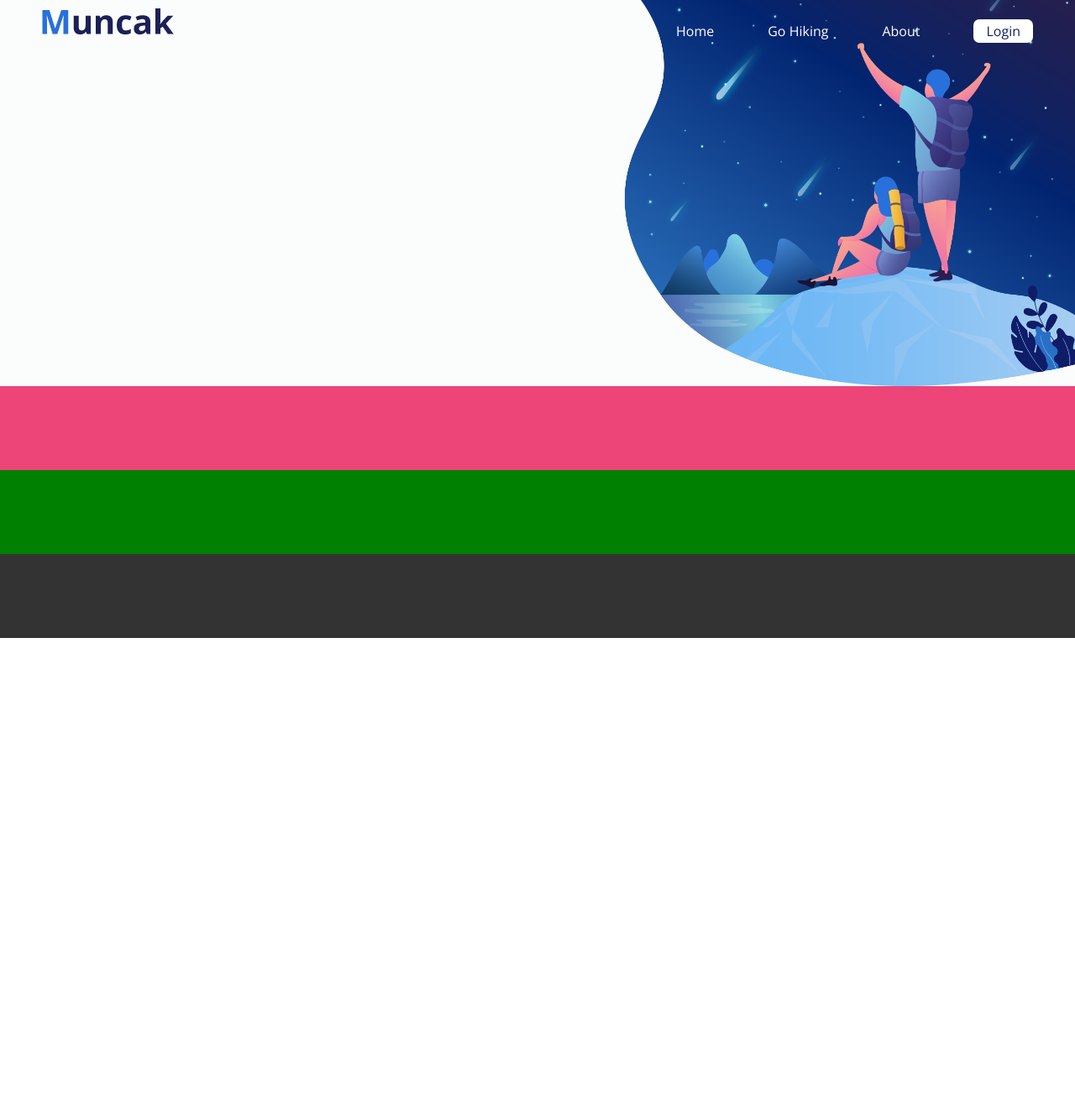
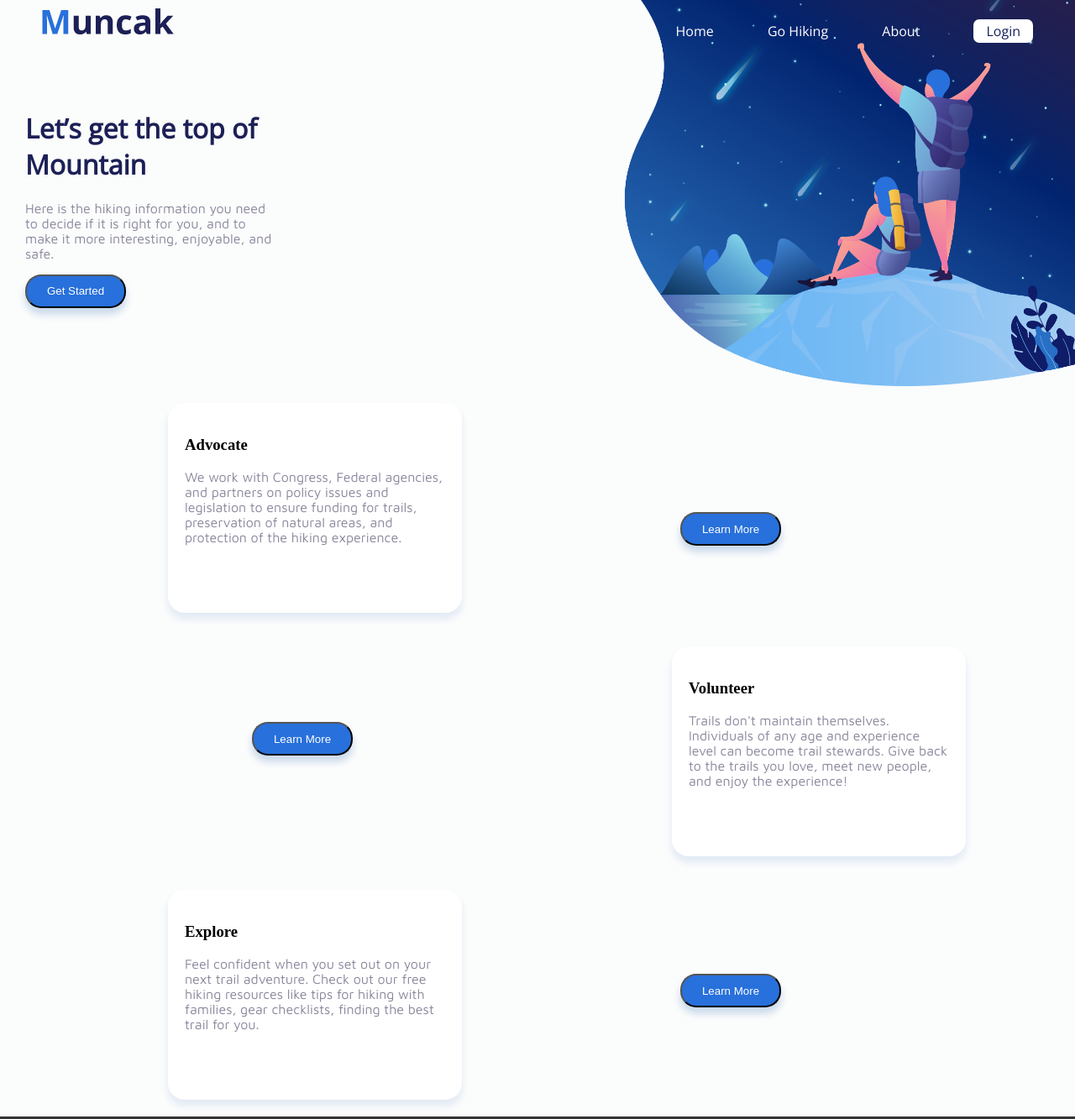
Before and after one commit to matviiko/muncak, a plain HTML site: page index.html in a window 1280 px wide. Shown: the part 40-1373 px from the top of the page at 84% size. Before the commit the page ends 800 px from the top, so only its background shows below. Drawn offline with nearby package versions, Linux system fonts and the light colour scheme.

Commit message:
next commit

```diff
--- a/index.html
+++ b/index.html
@@ -4,6 +4,7 @@
     <meta charset="UTF-8">
     <title>Title</title>
     <meta name="viewport" content="width=device-width, initial-scale=1.0">
+    <link href="https://fonts.googleapis.com/css?family=Maven+Pro&display=swap" rel="stylesheet">
     <link href="https://fonts.googleapis.com/css?family=Open+Sans&display=swap" rel="stylesheet">
     <link rel="stylesheet" href="style/main.css">
 </head>
@@ -18,14 +19,51 @@
                 <img src="image/Muncak.png" >
             </div>
             <ul class="menu">
-                <li class="menu-item">Home</li>
-                <li class="menu-item">Go Hiking</li>
-                <li class="menu-item">About</li>
-                <li class="menu-item login">Login</li>
+                <li class="menu-item">
+                    <a href="#">Home</a>
+                </li>
+                <li class="menu-item">
+                    <a href="#">Go Hiking</a>
+                </li>
+                <li class="menu-item">
+                    <a href="#">About</a>
+                </li>
+                <li class="menu-item login">
+                    <a href="#">Login</a>
+                </li>
             </ul>
         </nav>
+        <div class="header-content">
+            <h1>Let’s get the top  of Mountain</h1>
+            <p>Here is the hiking information you need to decide
+                if it is right for you, and to make it more interesting,
+                enjoyable, and safe.</p>
+            <button class="header-button">Get Started</button>
+        </div>
     </header>
-    <main class="content"></main>
+    <main class="content">
+        <div class="content-one-left">
+            <div class="content-item">
+                <h3>Advocate</h3>
+                <p>We work with Congress, Federal agencies, and partners on policy issues and legislation to ensure funding for trails, preservation of natural areas, and protection of the hiking experience.</p>
+            </div>
+            <button class="content-button">Learn More</button>
+        </div>
+        <div class="content-one-right">
+            <div class="content-item">
+                <h3>Volunteer</h3>
+                <p>Trails don't maintain themselves. Individuals of any age and experience level can become trail stewards. Give back to the trails you love, meet new people, and enjoy the experience!</p>
+            </div>
+            <button class="content-button-2">Learn More</button>
+        </div>
+        <div class="content-one-left">
+            <div class="content-item">
+                <h3>Explore</h3>
+                <p>Feel confident when you set out on your next trail adventure. Check out our free hiking resources like tips for hiking with families, gear checklists, finding the best trail for you.</p>
+            </div>
+            <button class="content-button-3">Learn More</button>
+        </div>
+</main>
 </div>
 <footer class="footer"></footer>
 </body>
--- /dev/null
+++ b/style/content-one.css
@@ -0,0 +1,65 @@
+.content-item {
+    background: #ffffff;
+    box-shadow: 0px 7px 8.52px 0.48px #e2eaf4;
+    height: 250px;
+    width: 350px;
+    border-radius: 20px;
+    padding: 20px;
+}
+
+.content-one-left {
+    padding: 20px 200px;
+}
+
+.content-item> h1 {
+    font-family: 'Open Sans', sans-serif;
+    color: #1c2056;
+}
+
+.content-item> p {
+    font-family: 'Maven Pro', sans-serif;
+    color: #8b879d;
+}
+
+.content-button {
+    background-color: #2870db;
+    box-shadow: 0px 7px 8.52px 0.48px #cad9ea;
+    width: 120px;
+    height: 40px;
+    color: white;
+    border-radius: 19px;
+    position: absolute;
+    right: 350px;
+    top: 650px;
+}
+
+.content-one-right {
+    padding-top: 20px;
+    padding-bottom: 20px;
+    padding-left: 800px;
+    padding-right: 50px;
+}
+
+.content-button-2 {
+    background-color: #2870db;
+    box-shadow: 0px 7px 8.52px 0.48px #cad9ea;
+    width: 120px;
+    height: 40px;
+    color: white;
+    border-radius: 19px;
+    position: absolute;
+    left: 300px;
+    top: 900px;
+}
+
+.content-button-3 {
+    background-color: #2870db;
+    box-shadow: 0px 7px 8.52px 0.48px #cad9ea;
+    width: 120px;
+    height: 40px;
+    color: white;
+    border-radius: 19px;
+    position: absolute;
+    right: 350px;
+    top: 1200px;
+}
--- a/style/header.css
+++ b/style/header.css
@@ -9,25 +9,26 @@
 
 .menu-item {
     display: inline;
-    margin: 10px 50px 10px 10px;
     font-family: 'Open Sans', sans-serif;
     transition: all 0.3s ease-out;
+    text-decoration: none;
 }
 
-.menu-item:hover  {
+.menu-item:hover> a {
     color: #cccccc;
     transition: all 0.3s ease-out;
 }
 
-.menu-item.login {
+.menu-item.login> a {
     border-radius: 7px;
     background-color: #fff;
     color: #14215e;
     padding: 3px 15px;
     transition: all 0.3s ease-out;
+    text-decoration: none;
 }
 
-.menu-item.login:hover {
+.menu-item.login:hover> a {
     color: #fff;
     transition: all 0.3s ease-out;
     background: #cccccc;
@@ -38,3 +39,39 @@
     margin-top: 50px;
     margin-left: 50px;
 }
+
+a {
+    text-decoration: none;
+    color: white;
+    display: inline;
+    margin: 10px 50px 10px 10px;
+    font-family: 'Open Sans', sans-serif;
+    transition: all 0.3s ease-out;
+}
+
+.header-content {
+    position: absolute;
+    top: 150px;
+    left: 30px;
+    height: 400px;
+    width: 300px;
+}
+
+.header-content> h1 {
+    font-family: 'Open Sans', sans-serif;
+    color: #1c2056;
+}
+
+.header-content> p {
+    font-family: 'Maven Pro', sans-serif;
+    color: #8b879d;
+}
+
+.header-button {
+    background-color: #2870db;
+    box-shadow: 0px 7px 8.52px 0.48px #cad9ea;
+    width: 120px;
+    height: 40px;
+    color: white;
+    border-radius: 19px;
+}
--- a/style/layout.css
+++ b/style/layout.css
@@ -10,7 +10,7 @@ html, body {
 
 .wrapper {
     min-height: 100%;
-    background-color: green;
+    background-color: #fbfcfc;
 }
 
 .wrapper:after{
@@ -36,7 +36,7 @@ html, body {
 }
 
 .content {
-    background: #ED4577;
+    background: #fbfcfc;
     padding-bottom: 100px;
 }
 
--- a/style/main.css
+++ b/style/main.css
@@ -1,2 +1,3 @@
 @import "layout.css";
 @import "header.css";
+@import "content-one.css";
```
